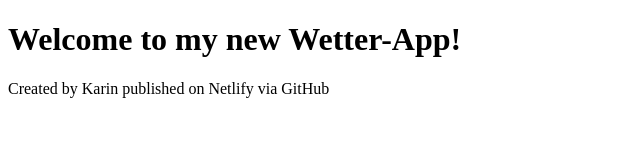
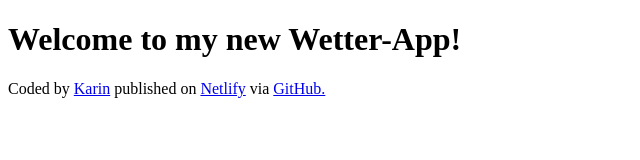
Before and after one commit to KaWo1980/Wetter-App, a plain HTML site: page index.html in a window 1280 px wide. Shown: the whole page, without its empty margins (0-640 px from the left). Drawn offline with Linux system fonts and the light colour scheme.

Commit message:
added links to the footer

```diff
--- a/index.html
+++ b/index.html
@@ -9,6 +9,11 @@
   <body>
     <h1>Welcome to my new Wetter-App!</h1>
   </body>
-  <footer>Created by Karin published on Netlify via GitHub</footer>
+  <footer>
+    Coded by
+    <a href="https://github.com/KaWo1980" target="_blank">Karin</a> published on
+    <a href="https://my-wetterapp.netlify.app" target="_blank">Netlify</a> via
+    <a href="https://github.com/KaWo1980/Wetter-App" target="_blank">GitHub.</a>
+  </footer>
   <script src="src/javascript.js"></script>
 </html>
```
